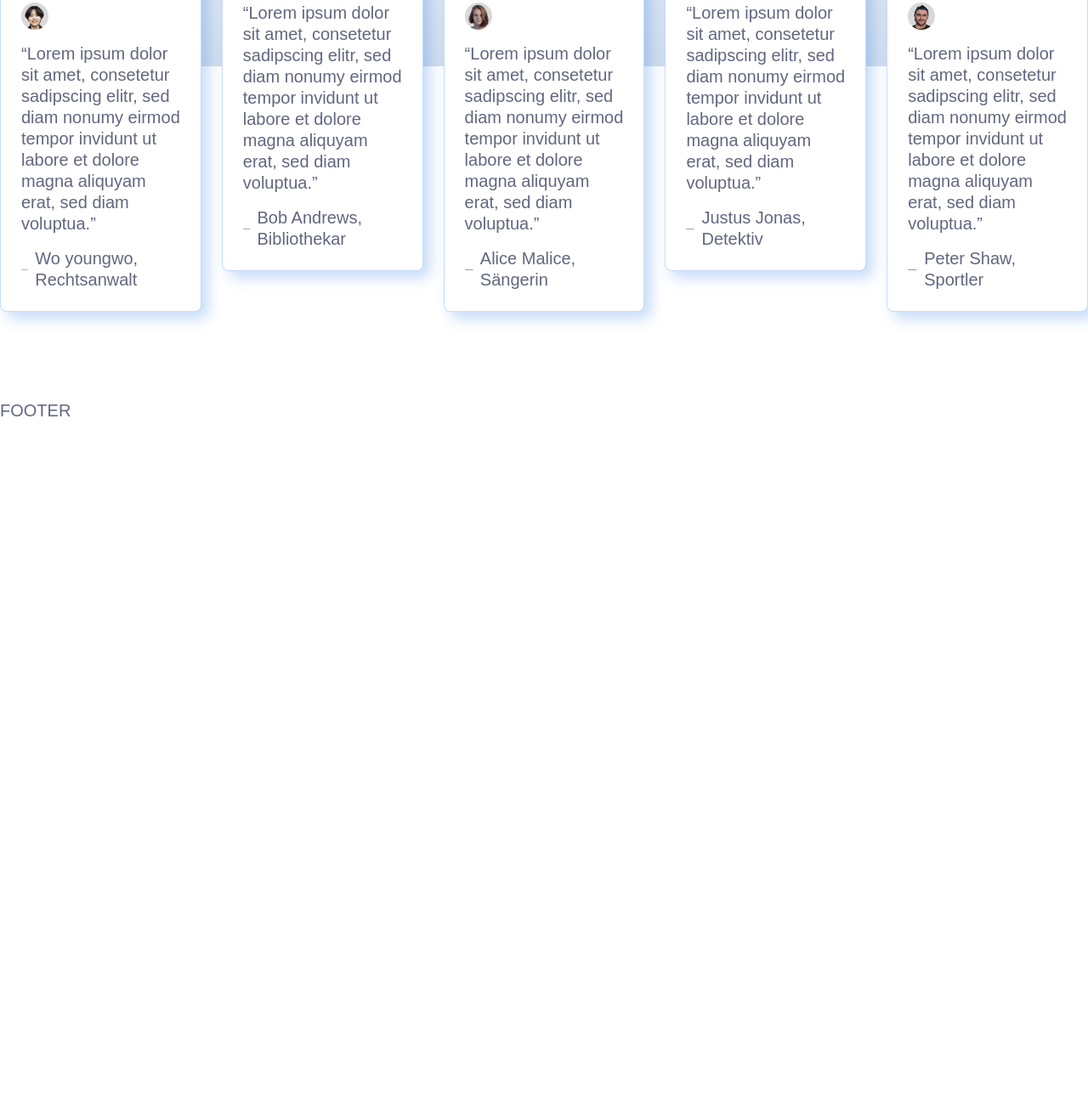
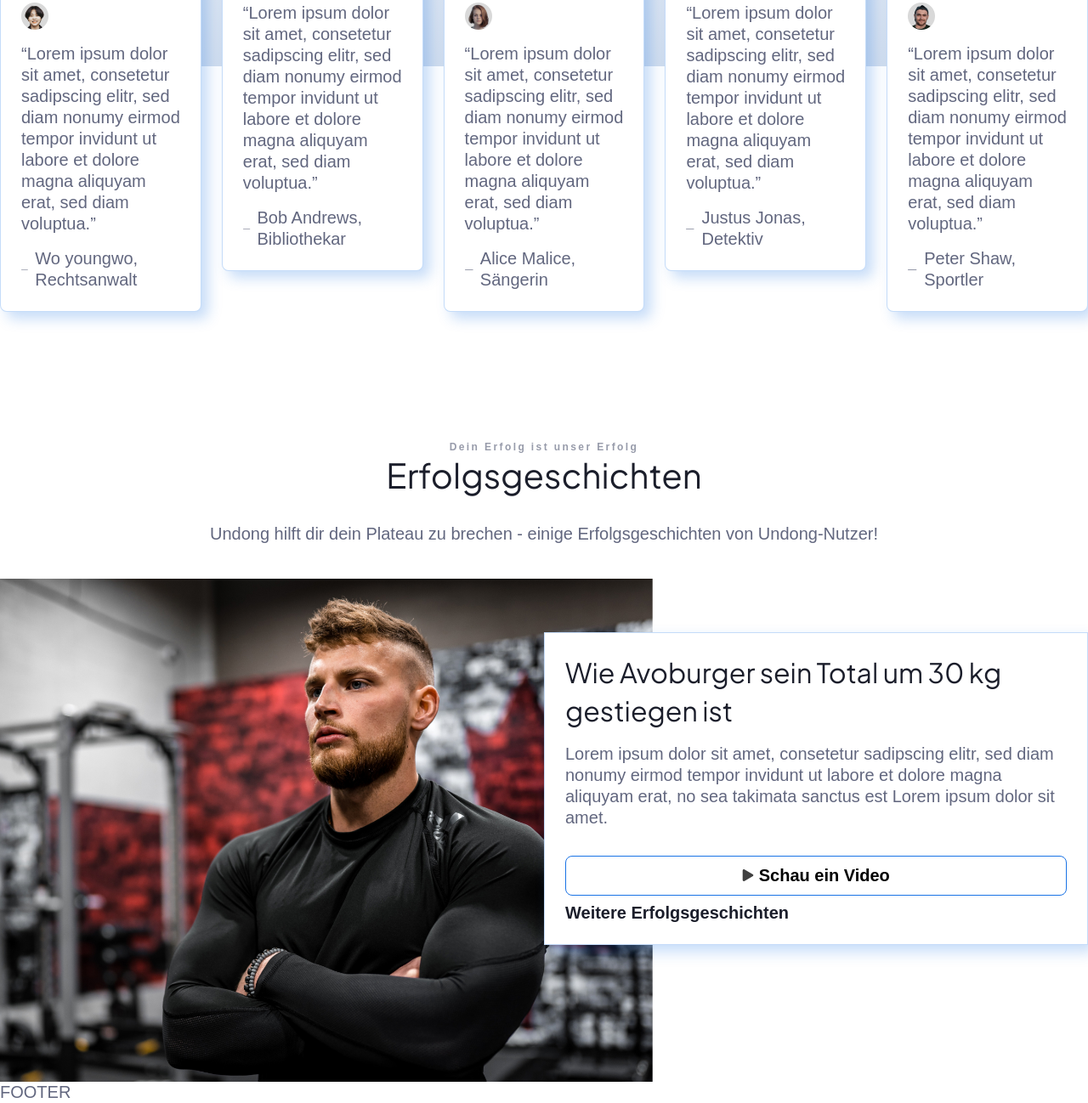
Before and after one commit to MinhKhangTran/11ty_undong_landing_page, an Eleventy site: page src/index.html in a window 1280 px wide. Shown: the part 4847-6145 px from the top of the page at 85% size. Before the commit the page ends 5343 px from the top, so only its background shows below. Built offline with nearby package versions, Linux system fonts and the light colour scheme; Eleventy itself is replaced by a stand-in of ours; files that its build step writes are made by us from their sources.

Commit message:
:sparkles: erfolg

```diff
--- /dev/null
+++ b/src/_data/erfolg.json
@@ -0,0 +1,10 @@
+{
+  "subtitle": "Dein Erfolg ist unser Erfolg",
+  "title": "Erfolgsgeschichten",
+  "subtext": "Undong hilft dir dein Plateau zu brechen - einige Erfolgsgeschichten von Undong-Nutzer!",
+  "story_img": "/images/erfolg/erfolg.jpg",
+  "story_title": "Wie Avoburger sein Total um 30 kg gestiegen ist",
+  "story_text": "Lorem ipsum dolor sit amet, consetetur sadipscing elitr, sed diam nonumy eirmod tempor invidunt ut labore et dolore magna aliquyam erat, no sea takimata sanctus est Lorem ipsum dolor sit amet.",
+  "story_btn": "Schau ein Video",
+  "story_weitere": "Weitere Erfolgsgeschichten"
+}
--- a/src/_includes/layouts/home.html
+++ b/src/_includes/layouts/home.html
@@ -8,4 +8,5 @@
 {% include "partials/feat-3.html" %}
 {% include "partials/preis.html" %}
 {% include "partials/testimonials.html" %}
+{% include "partials/erfolg.html" %}
 {% endblock %}
--- /dev/null
+++ b/src/_includes/partials/erfolg.html
@@ -0,0 +1,40 @@
+<section id="erfolg__section" class="position-relative" aria-label="erfolg section">
+    <p class="small__heading | text-center">
+        {{erfolg.subtitle}}
+    </p>
+    <h2 class="heading-2 | text-center">
+        {{erfolg.title}}
+    </h2>
+    <p class="text-center">
+        {{erfolg.subtext}}
+    </p>
+    <img src="{{erfolg.story_img}}" alt="Story image">
+    <article class="story__card">
+        <h3 class="heading-3">
+            {{erfolg.story_title}}
+        </h3>
+        <p>
+            {{erfolg.story_text}}
+        </p>
+        <div class="button__wrapper">
+            <button class="btn__secondary">
+                <svg width="14" height="14" viewBox="0 0 14 14" fill="none" xmlns="http://www.w3.org/2000/svg">
+                    <g clip-path="url(#clip0_43_677)">
+                        <path
+                            d="M2.9781 0.308689C1.71592 -0.415315 0.692627 0.177798 0.692627 1.63238V12.3666C0.692627 13.8226 1.71592 14.415 2.9781 13.6917L12.3603 8.31101C13.6229 7.58675 13.6229 6.41334 12.3603 5.68925L2.9781 0.308689Z"
+                            fill="#404040" />
+                    </g>
+                    <defs>
+                        <clipPath id="clip0_43_677">
+                            <rect width="14" height="14" fill="white" />
+                        </clipPath>
+                    </defs>
+                </svg>
+                {{erfolg.story_btn}}
+            </button>
+            <a href="#">
+                {{erfolg.story_weitere}}
+            </a>
+        </div>
+    </article>
+</section>
--- a/src/scss/_typography.scss
+++ b/src/scss/_typography.scss
@@ -29,6 +29,17 @@ body {
     font-size: math.div(40rem, 16);
   }
 }
+.heading-3 {
+  font-size: math.div(24rem, 16);
+  font-weight: 400;
+  font-family: "Plus Jakarta Sans", sans-serif;
+  color: $gray-900;
+  line-height: 32px;
+  @include md {
+    font-size: math.div(32rem, 16);
+    line-height: 45px;
+  }
+}
 .small__heading {
   font-weight: 700;
   font-size: math.div(12rem, 16);
--- /dev/null
+++ b/src/scss/components/_erfolg.scss
@@ -0,0 +1,53 @@
+@use "sass:math";
+
+#erfolg__section {
+  padding-top: math.div(48rem, 16);
+  h2 {
+    padding-bottom: 2rem;
+  }
+  img {
+    padding-top: math.div(40rem, 16);
+    @include lg {
+      width: 60%;
+    }
+  }
+  .story__card {
+    width: 90%;
+    margin-inline: auto;
+    margin-top: 1rem;
+    @include lg {
+      padding: math.div(24rem, 16);
+      position: absolute;
+      top: 60%;
+      left: 50%;
+      transform: translateY(-50%);
+      width: 500px;
+      background: #ffffff;
+      border: 1px solid rgba(26, 115, 229, 0.25);
+      box-shadow: 8px 8px 16px rgba(26, 115, 229, 0.25);
+    }
+    @include xl {
+      top: 55%;
+      left: 50%;
+      transform: translateY(-50%);
+      width: 640px;
+    }
+    @include xxl {
+      left: 55%;
+    }
+    h3 {
+      padding-bottom: 1rem;
+    }
+    .button__wrapper {
+      margin-top: 2rem;
+      display: flex;
+      flex-direction: column;
+      gap: 0.5rem;
+      a {
+        text-decoration: none;
+        font-weight: 600;
+        color: $gray-900;
+      }
+    }
+  }
+}
--- a/src/scss/index.scss
+++ b/src/scss/index.scss
@@ -27,3 +27,4 @@
 @import "components/feat-3";
 @import "components/preis";
 @import "components/testimonials";
+@import "components/erfolg";
```
Also changed, not shown: src/css/index.css, src/images/erfolg/erfolg.jpg (added).
